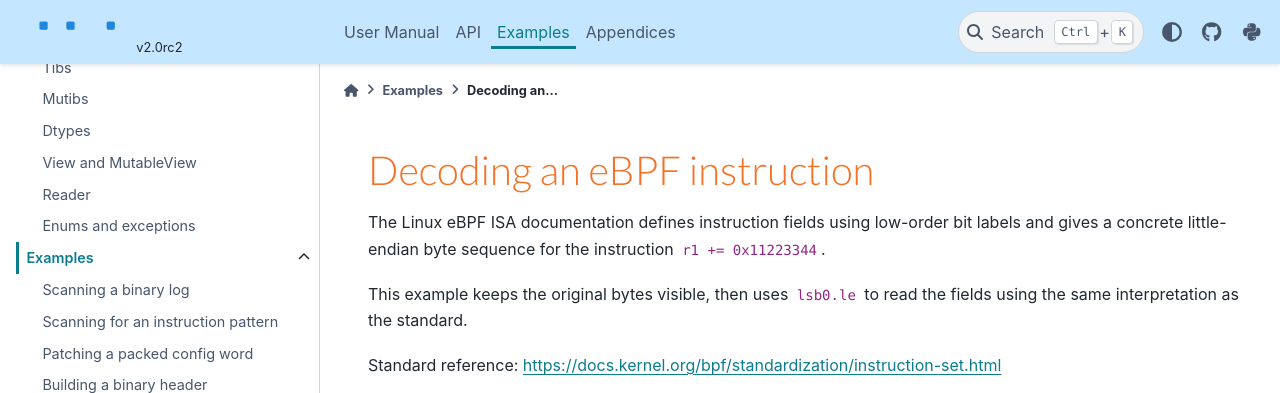
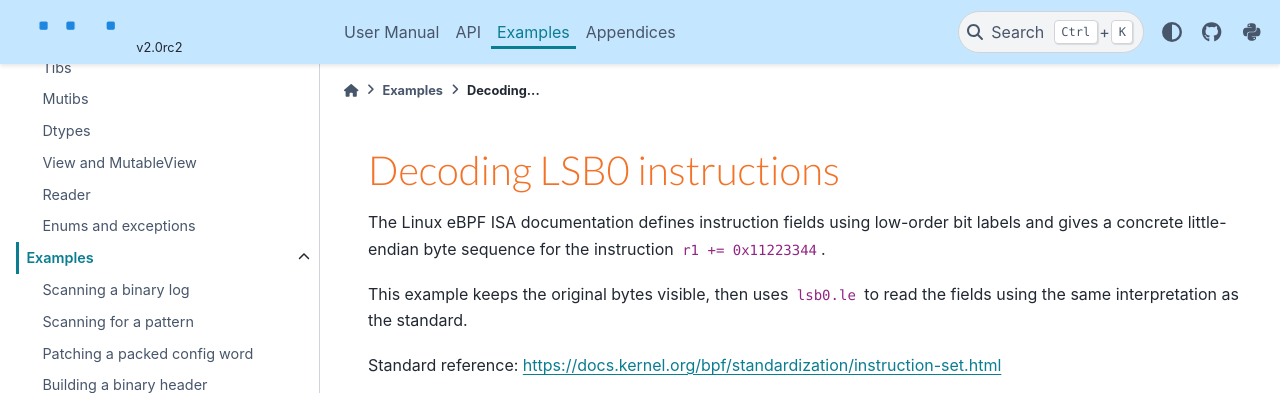
Before and after one commit to scott-griffiths/tibs, a Sphinx documentation site: the page built from doc/example_ebpf_instruction.rst, in a window 1280 px wide and 900 px high, cut to the strip 0-393 px from the top of the window. Built offline with Sphinx 7.4.7 and the PyData theme 0.15.4, drawn with Linux system fonts in a browser that asks for light colours; some of the changed text lies outside the part shown.

```diff
--- a/doc/example_ebpf_instruction.rst
+++ b/doc/example_ebpf_instruction.rst
@@ -1,8 +1,8 @@
 .. currentmodule:: tibs
 
 
-Decoding an eBPF instruction
-----------------------------
+Decoding LSB0 instructions
+--------------------------
 
 The Linux eBPF ISA documentation defines instruction fields using low-order bit
 labels and gives a concrete little-endian byte sequence for the instruction
--- a/doc/example_instruction_scan.rst
+++ b/doc/example_instruction_scan.rst
@@ -1,8 +1,8 @@
 .. currentmodule:: tibs
 
 
-Scanning for an instruction pattern
------------------------------------
+Scanning for a pattern
+----------------------
 
 Instruction encodings are mostly fixed bits with a few variable fields punched
 through them, which makes them awkward to search for: the opcode you want is
```
Also changed, not shown: doc/example_parallel_decode.rst (+9 -9 lines), 1 other file.
